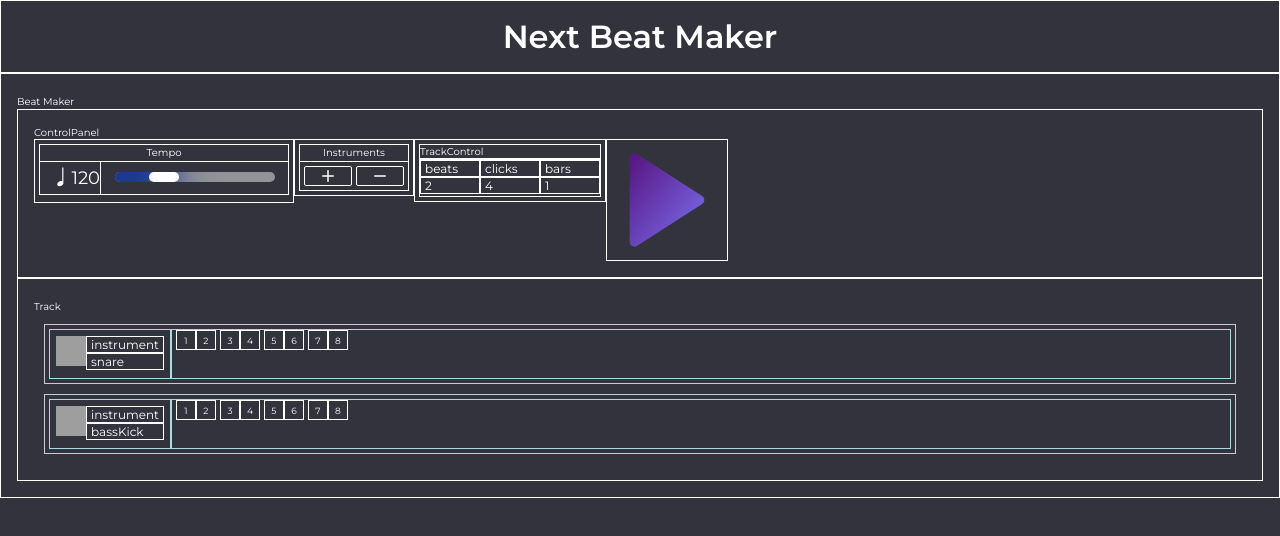
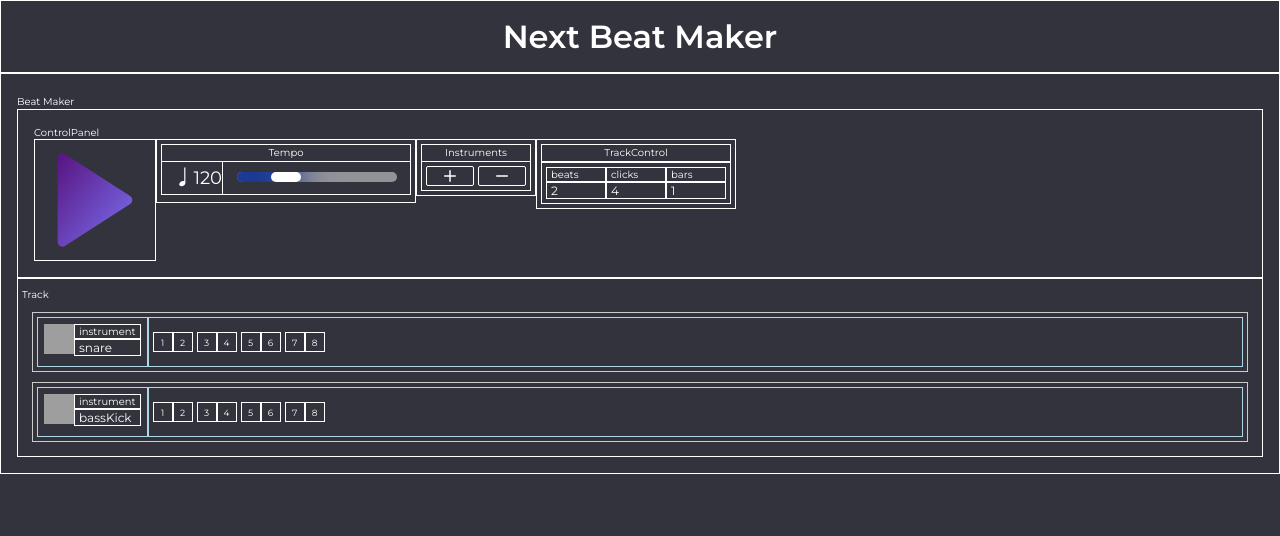
Before and after one commit to mrChernicharo/next-beat2, a Next.js app: page / in a window 1280 px wide. Shown: the top 536 px of the page. Built offline with nearby package versions, Linux system fonts and the light colour scheme; grey boxes are pictures that could not be loaded; a web font is replaced by a local one.

Commit message:
e tome css

```diff
--- a/src/pages/components/BeatMaker/ControlPanel/ControlPanel.tsx
+++ b/src/pages/components/BeatMaker/ControlPanel/ControlPanel.tsx
@@ -41,6 +41,7 @@ export function ControlPanel({
         <span>ControlPanel</span>
       </div>
       <div className="body">
+        <PlayPause isPlaying={isPlaying} setIsPlaying={setIsPlaying} />
         <TempoSlider tempo={tempo} setTempo={setTempo} />
         <InstrumentsControl instruments={instruments} setInstruments={setInstruments} />
         <TrackControl
@@ -51,7 +52,6 @@ export function ControlPanel({
           setBeats={setBeats}
           setBars={setBars}
         />
-        <PlayPause isPlaying={isPlaying} setIsPlaying={setIsPlaying} />
       </div>
     </ControlPanelContainer>
   );
--- a/src/styles/AppSelectStyles.tsx
+++ b/src/styles/AppSelectStyles.tsx
@@ -5,17 +5,16 @@ interface ISelectProps {
 }
 
 export const AppSelectContainer = styled.div`
-  /* border: 1px solid; */
   height: 36px;
   min-width: 60px;
   font-size: 12px;
   flex-direction: column;
   border-radius: 2px;
   z-index: ${(props: ISelectProps) => (props.opened ? 5 : 3)};
-  /* transition: 0.8s; */
 
   .label {
     border: 1px solid;
+    font-size: 10px;
     padding: 0 4px;
   }
   .value {
--- a/src/styles/InstrumentRowStyles.tsx
+++ b/src/styles/InstrumentRowStyles.tsx
@@ -13,6 +13,7 @@ export const InstrumentRowContainer = styled.div`
     border: 1px solid lightblue;
     width: 100%;
     display: flex;
+    align-items: center;
     overflow-x: auto;
 
     ::-webkit-scrollbar {
--- a/src/styles/TrackControlStyles.tsx
+++ b/src/styles/TrackControlStyles.tsx
@@ -9,8 +9,14 @@ export const TrackControlContainer = styled.div`
 
   .title {
     border: 1px solid;
+    justify-content: center;
+
+    span {
+      line-height: 16px;
+    }
   }
   .container {
+    padding: 4px 4px 0px;
     border: 1px solid;
   }
 `;
--- a/src/styles/TrackStyles.tsx
+++ b/src/styles/TrackStyles.tsx
@@ -4,5 +4,5 @@ export const TrackContainer = styled.div`
   border: 1px solid;
   // 100%;
   height: 100%;
-  padding: 16px;
+  padding: 4px;
 `;
```
